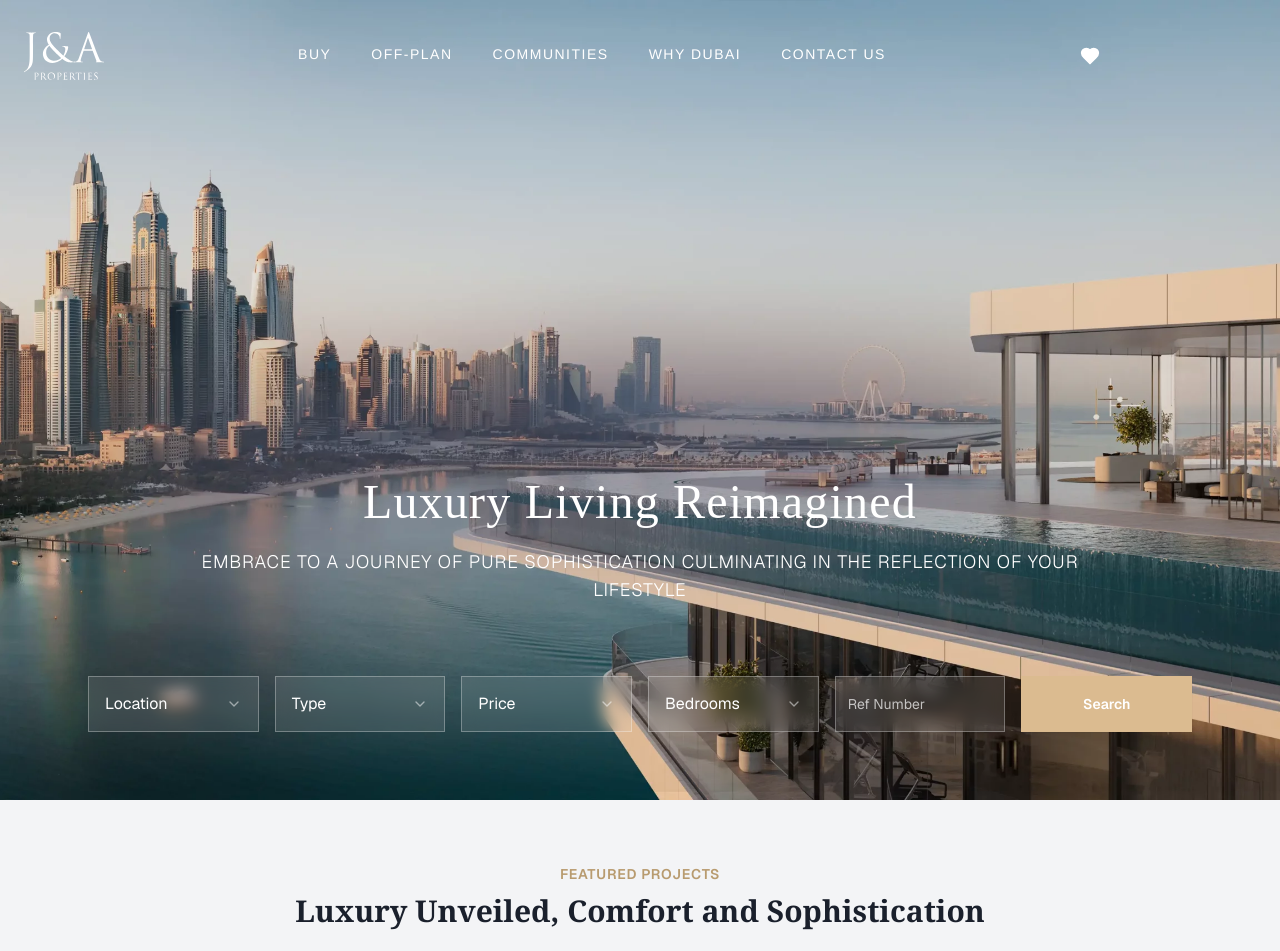
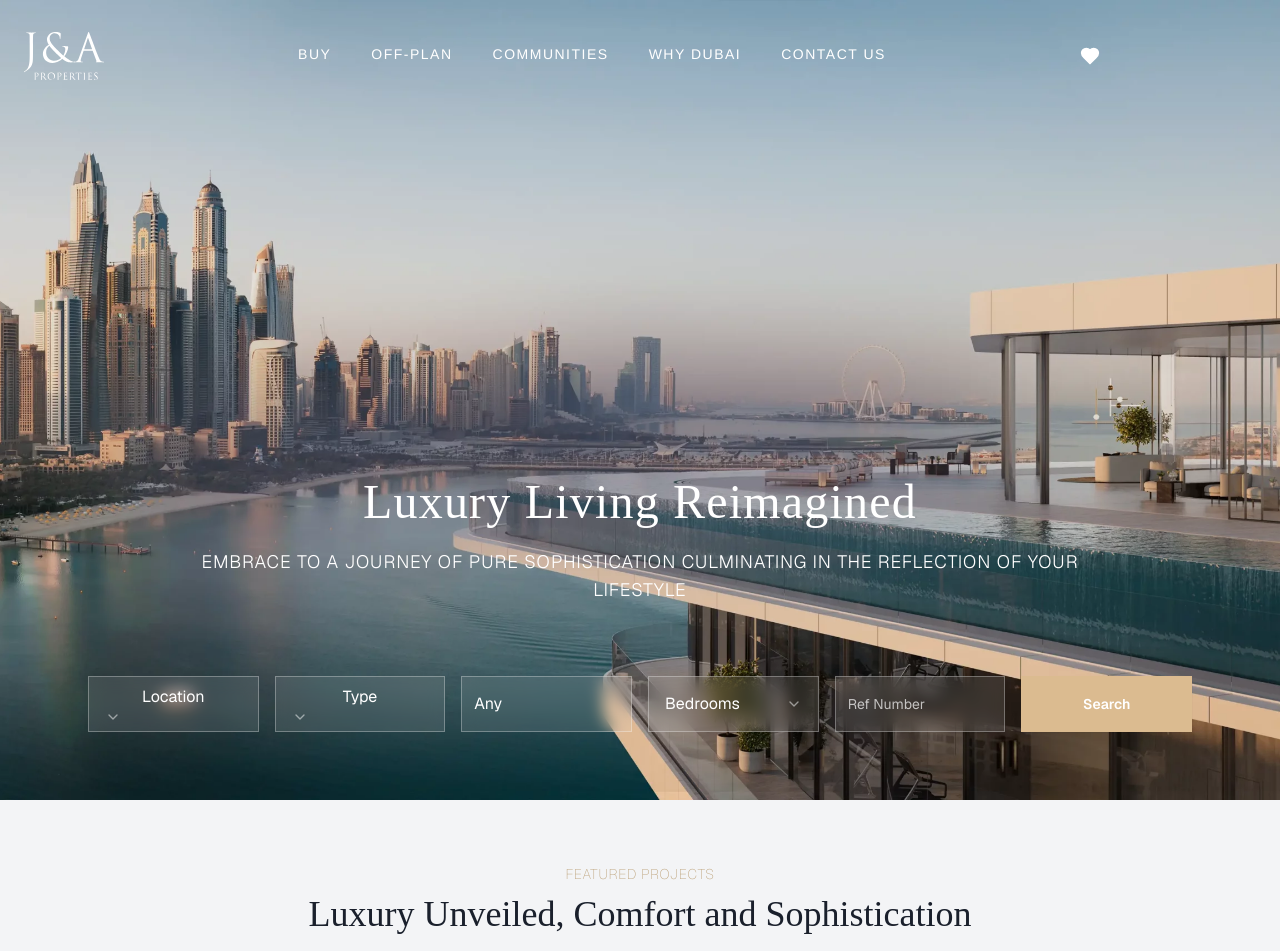
Before and after one commit to AFFWORLDT/jna, a Next.js app: page / in a window 1280 px wide. Shown: the top 951 px of the page. Built offline with nearby package versions, Linux system fonts and the light colour scheme; no server answers; some icons are missing.

Commit message:
Done given changes

```diff
--- a/src/app/(routes)/buy/page.tsx
+++ b/src/app/(routes)/buy/page.tsx
@@ -43,7 +43,7 @@ function Buy() {
 
   return (
     <div>
-      <section className="bg-[#1a1b3a] px-4 py-28">
+      <section className="bg-[#141442] px-4 py-28">
         <div className="container mx-auto">
           {/* Search Form */}
           <div className="space-y-4">
--- a/src/app/(routes)/communities/page.tsx
+++ b/src/app/(routes)/communities/page.tsx
@@ -65,7 +65,7 @@ function Communities() {
           {" "}
           Unveiling Dubai&rsquo;s Vibrant Communities
         </h1>
-        <p className="text-center text-gray-600 mt-4">
+        <p className="text-center text-gray-600 mt-4 text-[15px]">
           Dubai is a city of diverse neighborhoods, each offering a unique
           character &amp; lifestyle. Beyond the stunning architecture, your
           bespoke community awaits. Explore the soul of Dubai&rsquo;s
--- a/src/app/(routes)/service/page.tsx
+++ b/src/app/(routes)/service/page.tsx
@@ -62,7 +62,7 @@ export default function Services() {
                       <img
                         src={service.imageUrl}
                         alt={service.title}
-                        className="w-full h-96 object-cover"
+                        className="w-full  sm:h-[600px] object-cover"
                       />
                     </div>
                   </div>
--- a/src/view/communities/communitiesCard.tsx
+++ b/src/view/communities/communitiesCard.tsx
@@ -21,7 +21,7 @@ export default function CommunitiesCard({ data }: { data: CommunityData }) {
   const router = useRouter();
   return (
     <Card
-      className="relative w-full h-[450px] rounded-none overflow-hidden shadow-lg group border cursor-pointer"
+      className="relative w-[95%] h-[380px] rounded-none overflow-hidden shadow-lg group border cursor-pointer"
       onClick={() =>
         router.push(`/communities/details/${encodeURIComponent(data?.name)}`)
       }
@@ -53,7 +53,7 @@ export default function CommunitiesCard({ data }: { data: CommunityData }) {
           <Link
             href={`/communities/details/${encodeURIComponent(data?.name)}`}
             className={cn(
-              "relative pb-1 transition-all duration-300 text-white uppercase text-base",
+              "relative pb-1 transition-all duration-300 text-primary uppercase text-base",
               "after:content-[''] after:absolute after:left-0 after:bottom-0 after:h-[2px] after:w-0",
               "after:bg-primary after:transition-all after:duration-300 hover:after:w-20"
             )}
--- a/src/view/landing/about.tsx
+++ b/src/view/landing/about.tsx
@@ -12,7 +12,7 @@ export default function AboutUsSection() {
             ABOUT US
           </p>
           <div className="flex flex-col justify-center items-center space-y-6 h-full">
-            <h2 className="text-3xl font-light leading-tight tracking-wide text-[#333333]">
+            <h2 className="text-3xl font-light font-mono leading-tight tracking-wide text-[#333333]">
               Crafting Dubai&apos;s Real Estate Legacy
             </h2>
             <p className="max-w-[600px] text-sm font-light text-[#6B7280] leading-relaxed">
--- a/src/view/landing/feature.tsx
+++ b/src/view/landing/feature.tsx
@@ -26,13 +26,13 @@ export default function Feature() {
   return (
     <div className="flex flex-col items-center py-16 px-4 md:px-6 lg:px-8  container mx-auto">
       <div className="text-center mb-12">
-        <p className="text-sm font-semibold uppercase tracking-wider text-primary mb-2">
+        <p className="text-sm font-thin uppercase tracking-wider text-primary mb-2">
           FEATURED PROJECTS
         </p>
-        <h1 className="text-3xl  font-serif font-bold text-[#1A202C] leading-tight mb-4">
+        <h1 className="text-4xl  font-mono font-thin text-[#1A202C] leading-tight mb-4">
           Luxury Unveiled, Comfort and Sophistication
         </h1>
-        <p className="text-lg text-gray-600  mx-auto">
+        <p className="text-[15px] text-gray-600  mx-auto">
           Discover a curated selection of Dubai's most exquisite properties,
           epitomizing luxury, elegance, and unparalleled design.
         </p>
--- a/src/view/landing/hero-section.tsx
+++ b/src/view/landing/hero-section.tsx
@@ -1,9 +1,33 @@
-import Image from "next/image"
-import { Select, SelectContent, SelectItem, SelectTrigger, SelectValue } from "@/src/components/ui/select"
-import { Input } from "@/src/components/ui/input"
-import { Button } from "@/src/components/ui/button"
+import Image from "next/image";
+import {
+  Select,
+  SelectContent,
+  SelectItem,
+  SelectTrigger,
+  SelectValue,
+} from "@/src/components/ui/select";
+import { Input } from "@/src/components/ui/input";
+import { Button } from "@/src/components/ui/button";
+import { useState } from "react";
 
 export default function HeroSection() {
+  const [priceRange, setPriceRange] = useState({ min: "", max: "" });
+  const [isPriceOpen, setIsPriceOpen] = useState(false);
+
+  const handlePriceChange = (field: "min" | "max", value: string) => {
+    setPriceRange((prev) => ({ ...prev, [field]: value }));
+  };
+
+  const getPriceDisplayValue = () => {
+    if (priceRange.min && priceRange.max) {
+      return `${priceRange.min} - ${priceRange.max} AED`;
+    } else if (priceRange.min) {
+      return `${priceRange.min}+ AED`;
+    } else if (priceRange.max) {
+      return `Up to ${priceRange.max} AED`;
+    }
+    return "Any";
+  };
   return (
     <section className="relative h-screen w-full flex items-center justify-center text-center bg-white md:bg-transparent">
       <Image
@@ -14,19 +38,22 @@ export default function HeroSection() {
         quality={85}
         priority
       />
-      <div className="relative z-20 text-white px-4 sm:px-6 lg:px-8 max-w-7xl mx-auto w-full mt-auto py-11">
-        <h1 className="text-2xl sm:text-3xl md:text-4xl lg:text-5xl font-mono mb-4 leading-tight tracking-wide">
+      <div className="absolute inset-0 bg-black/20 z-10  md:hidden block" />
+
+      <div className="relative z-20 text-white px-4 sm:px-6 lg:px-8 max-w-7xl mx-auto w-full mt-auto py-11 max-sm:-mt-2">
+        <h1 className="text-4xl  lg:text-5xl font-mono mb-4 leading-tight tracking-wide">
           Luxury Living Reimagined
         </h1>
         <p className="text-sm sm:text-base md:text-lg font-light mb-8 sm:mb-12 tracking-wider uppercase max-w-4xl mx-auto">
-          EMBRACE TO A JOURNEY OF PURE SOPHISTICATION CULMINATING IN THE REFLECTION OF YOUR LIFESTYLE
+          EMBRACE TO A JOURNEY OF PURE SOPHISTICATION CULMINATING IN THE
+          REFLECTION OF YOUR LIFESTYLE
         </p>
 
         <div className="w-full max-w-6xl mx-auto">
-          <div className="grid grid-cols-1 sm:grid-cols-2 lg:grid-cols-6 gap-3 sm:gap-4 p-4 sm:p-6">
+          <div className="grid grid-cols-1 sm:grid-cols-2 lg:grid-cols-6 gap-3 sm:gap-4 p-4 sm:p-6 max-sm:bg-white">
             <div className="lg:col-span-1">
               <Select>
-                <SelectTrigger className="w-full h-12 sm:h-14 text-white backdrop-blur-sm focus:ring-offset-0 focus:ring-transparent [&>span]:text-white bg-white/10 border border-white/30 rounded-none">
+                <SelectTrigger className="w-full h-12 sm:h-14 text-white backdrop-blur-sm focus:ring-offset-0 focus:ring-transparent [&>span]:text-white bg-white/10 border border-white/30 rounded-none hidden md:block">
                   <SelectValue placeholder="Location" />
                 </SelectTrigger>
                 <SelectContent className="bg-white text-gray-900">
@@ -36,10 +63,14 @@ export default function HeroSection() {
                   <SelectItem value="palm-jumeirah">Palm Jumeirah</SelectItem>
                 </SelectContent>
               </Select>
+              <Input
+                placeholder="Location"
+                className="w-full bg-white border rounded-none h-12 text-gray-900 placeholder:text-gray-600 focus-visible:ring-0 focus-visible:ring-offset-0 border-gray-300 block md:hidden"
+              />
             </div>
             <div className="lg:col-span-1">
               <Select>
-                <SelectTrigger className="w-full h-12 sm:h-14 text-white bg-white/10 border border-white/30 rounded-none backdrop-blur-sm focus:ring-offset-0 focus:ring-transparent [&>span]:text-white">
+                <SelectTrigger className="w-full h-12 sm:h-14 text-white bg-white/10 border border-white/30 rounded-none backdrop-blur-sm focus:ring-offset-0 focus:ring-transparent [&>span]:text-white hidden md:block">
                   <SelectValue placeholder="Type" />
                 </SelectTrigger>
                 <SelectContent className="bg-white text-gray-900">
@@ -49,23 +80,75 @@ export default function HeroSection() {
                   <SelectItem value="penthouse">Penthouse</SelectItem>
                 </SelectContent>
               </Select>
+              <div className="relative block md:hidden">
+                <div className="absolute top-1 left-3 text-xs text-gray-500 z-10">
+                  Type
+                </div>
+                <Select defaultValue="house">
+                  <SelectTrigger className="w-full bg-white border rounded-none h-12 text-gray-900 focus:ring-0 focus:ring-offset-0 pt-5 pb-2 border-gray-300">
+                    <SelectValue />
+                  </SelectTrigger>
+                  <SelectContent className="bg-white">
+                    <SelectItem value="house">House</SelectItem>
+                    <SelectItem value="apartment">Apartment</SelectItem>
+                    <SelectItem value="villa">Villa</SelectItem>
+                    <SelectItem value="townhouse">Townhouse</SelectItem>
+                  </SelectContent>
+                </Select>
+              </div>
             </div>
+            <div className="lg:col-span-1 relative">
+              <div
+                className="relative w-full h-12 sm:h-14 text-white bg-white/10 border border-white/30 max-sm:border-gray-300 rounded-none backdrop-blur-sm focus:ring-offset-0 focus:ring-transparent cursor-pointer flex items-center px-3  "
+                onClick={() => setIsPriceOpen(!isPriceOpen)}
+              >
+                <div className="absolute text-black block md:hidden left-3 top-0 text-[10px]">
+                  Price
+                </div>
+                <span className="text-white max-sm:text-black">
+                  {getPriceDisplayValue()}
+                </span>
+              </div>
+
+              {isPriceOpen && (
+                <div className="absolute top-full left-0 right-0 bg-white border border-gray-200 shadow-lg z-50 p-4 w-60 max-sm:w-full">
+                  <div className="flex gap-5">
+                    <div>
+                      <label className="block text-xs text-gray-500 mb-1">
+                        Min Price (AED)
+                      </label>
+                      <Input
+                        type="number"
+                        placeholder="0"
+                        value={priceRange.min}
+                        onChange={(e) =>
+                          handlePriceChange("min", e.target.value)
+                        }
+                        className="w-full h-10 text-gray-900 border-gray-300 rounded-none focus-visible:ring-0 focus-visible:ring-offset-0"
+                      />
+                    </div>
+                    <div>
+                      <label className="block text-xs text-gray-500 mb-1">
+                        Max Price (AED)
+                      </label>
+                      <Input
+                        type="number"
+                        placeholder="No limit"
+                        value={priceRange.max}
+                        onChange={(e) =>
+                          handlePriceChange("max", e.target.value)
+                        }
+                        className="w-full h-10 text-gray-900 border-gray-300 rounded-none focus-visible:ring-0 focus-visible:ring-offset-0"
+                      />
+                    </div>
+                  </div>
+                </div>
+              )}
+            </div>
+
             <div className="lg:col-span-1">
               <Select>
-                <SelectTrigger className="w-full h-12 sm:h-14 text-white bg-white/10 border border-white/30 rounded-none backdrop-blur-sm focus:ring-offset-0 focus:ring-transparent [&>span]:text-white">
-                  <SelectValue placeholder="Price" />
-                </SelectTrigger>
-                <SelectContent className="bg-white text-gray-900">
-                  <SelectItem value="any">Any</SelectItem>
-                  <SelectItem value="500k-1m">500K - 1M AED</SelectItem>
-                  <SelectItem value="1m-2m">1M - 2M AED</SelectItem>
-                  <SelectItem value="2m+">2M+ AED</SelectItem>
-                </SelectContent>
-              </Select>
-            </div>
-            <div className="lg:col-span-1">
-              <Select>
-                <SelectTrigger className="w-full h-12 sm:h-14 text-white bg-white/10 border border-white/30 rounded-none backdrop-blur-sm focus:ring-offset-0 focus:ring-transparent [&>span]:text-white">
+                <SelectTrigger className="w-full h-12 sm:h-14 text-white max-sm:text-black bg-white/10 border max-sm:border-gray-300 border-white/30 rounded-none backdrop-blur-sm focus:ring-offset-0 focus:ring-transparent ">
                   <SelectValue placeholder="Bedrooms" />
                 </SelectTrigger>
                 <SelectContent className="bg-white text-gray-900">
@@ -81,7 +164,7 @@ export default function HeroSection() {
               <Input
                 type="text"
                 placeholder="Ref Number"
-                className="w-full h-12 sm:h-14 text-white bg-white/10 border border-white/30 rounded-none backdrop-blur-sm placeholder:text-white/70 focus-visible:ring-offset-0 focus-visible:ring-transparent"
+                className="w-full h-12 sm:h-14 text-white max-sm:text-black bg-white/10 border max-sm:border-gray-300 border-white/30 rounded-none backdrop-blur-sm placeholder:text-white/70 max-sm:placeholder:text-black/70 focus-visible:ring-offset-0 focus-visible:ring-transparent"
               />
             </div>
             <div className="lg:col-span-1 sm:col-span-2">
@@ -93,5 +176,5 @@ export default function HeroSection() {
         </div>
       </div>
     </section>
-  )
+  );
 }
```
Also changed, not shown: src/components/common/footer.tsx (+9 -6 lines), src/components/common/header.tsx (+7 -4 lines).
